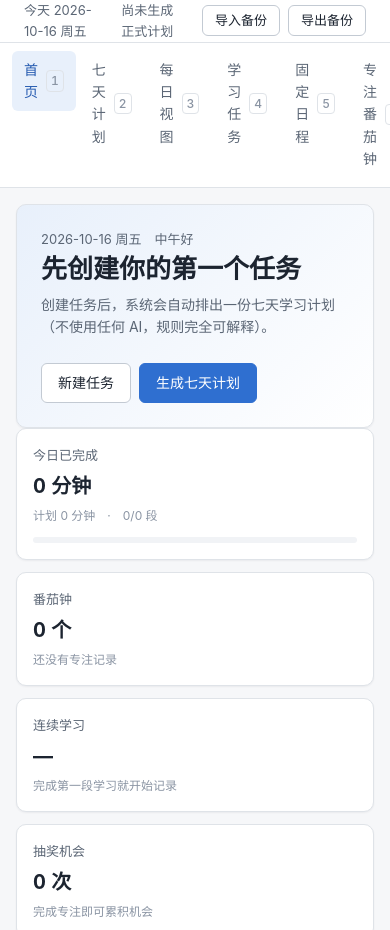
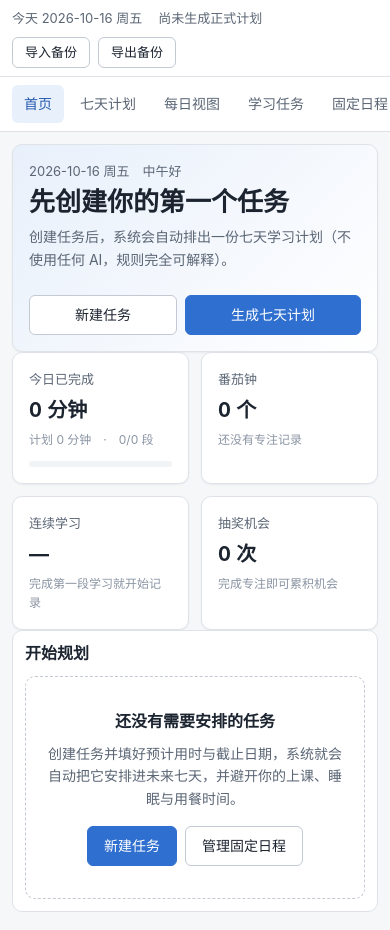
Before and after one commit to Euphoric133/schedule-sdl-week, a website with bundled scripts: page index.html in a window 390 px wide. Shown: the top 930 px of the page. Built offline with nearby package versions, Linux system fonts and the light colour scheme.

Commit message:
新增移动端响应式布局与视觉系统回归测试

```diff
--- a/src/ui/styles/components.css
+++ b/src/ui/styles/components.css
@@ -1420,3 +1420,106 @@ legend {
   }
   .focus-bar__task { display: none; }
 }
+
+/* ==========================================================================
+   响应式：手机与窄屏
+   桌面是"左侧栏 + 主区"的两列布局；窄屏改为单列纵向堆叠，
+   导航变成可横向滚动的一行，保证任何屏幕宽度下都能操作与阅读。
+   ========================================================================== */
+
+@media (max-width: 900px) {
+  .app {
+    grid-template-columns: minmax(0, 1fr);
+    grid-template-rows: auto auto auto minmax(0, 1fr);
+    grid-template-areas:
+      'brand'
+      'topbar'
+      'nav'
+      'main';
+  }
+
+  .app-brand {
+    border-right: none;
+    border-bottom: 1px solid var(--color-border);
+  }
+
+  .app-topbar {
+    border-left: none;
+    border-bottom: 1px solid var(--color-border);
+    flex-wrap: wrap;
+    gap: var(--space-2);
+    padding: var(--space-2) var(--space-3);
+  }
+
+  /* 导航改为横向滚动的标签条：不用汉堡菜单也能一键直达任意页面 */
+  .app-nav {
+    padding: var(--space-2) var(--space-3);
+    border-right: none;
+    border-bottom: 1px solid var(--color-border);
+    gap: var(--space-2);
+    overflow-x: auto;
+  }
+
+  .app-nav__list {
+    flex-direction: row;
+    gap: var(--space-1);
+    min-width: max-content;
+  }
+
+  .app-nav__link {
+    white-space: nowrap;
+    padding: var(--space-2) var(--space-3);
+  }
+
+  /* 窄屏下快捷键数字没有意义，隐藏以免占用宽度 */
+  .app-nav__key {
+    display: none;
+  }
+
+  .app-main {
+    padding: var(--space-3);
+  }
+
+  /* 表格在窄屏允许横向滚动，而不是把内容压变形 */
+  .table-wrap {
+    overflow-x: auto;
+  }
+
+  .home-hero {
+    padding: var(--space-4);
+  }
+
+  .home-hero__actions {
+    width: 100%;
+  }
+
+  .home-hero__actions .btn {
+    flex: 1 1 auto;
+  }
+}
+
+@media (max-width: 560px) {
+  .metric-row {
+    grid-template-columns: repeat(auto-fit, minmax(130px, 1fr));
+  }
+
+  .home-tiles,
+  .stat-grid {
+    grid-template-columns: repeat(auto-fit, minmax(150px, 1fr));
+  }
+
+  .card {
+    padding: var(--space-3);
+  }
+
+  .task-item__head {
+    flex-direction: column;
+    align-items: flex-start;
+    gap: var(--space-2);
+  }
+
+  .task-item__actions {
+    width: 100%;
+    flex-wrap: wrap;
+  }
+}
```
Also changed, not shown: tests/unit/docs.test.js (+32 -0 lines), CHANGELOG.md, README.md.
